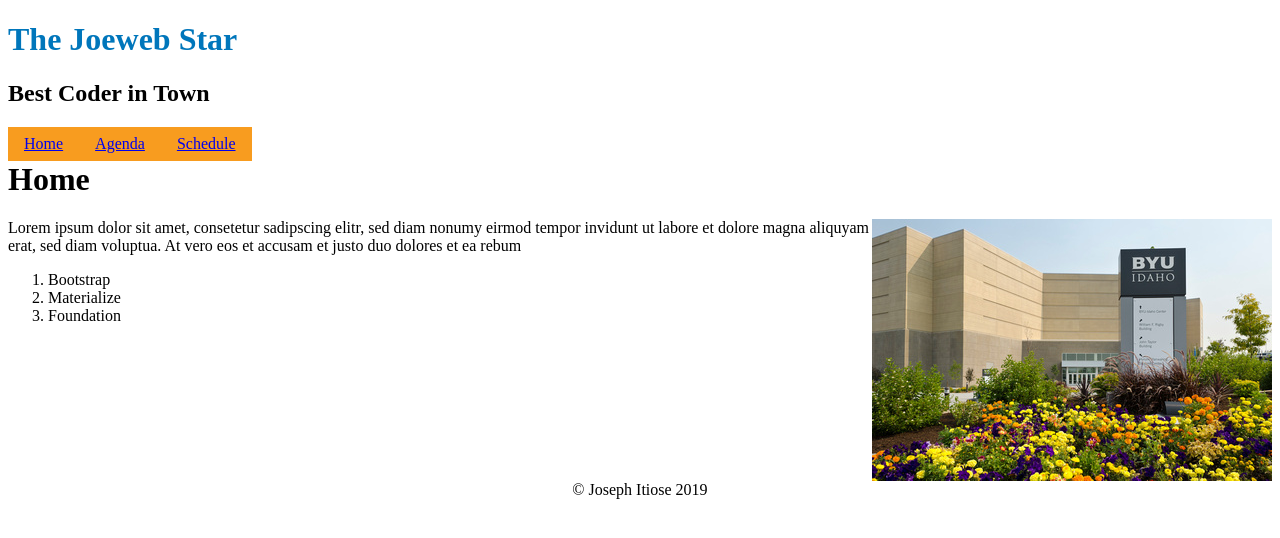
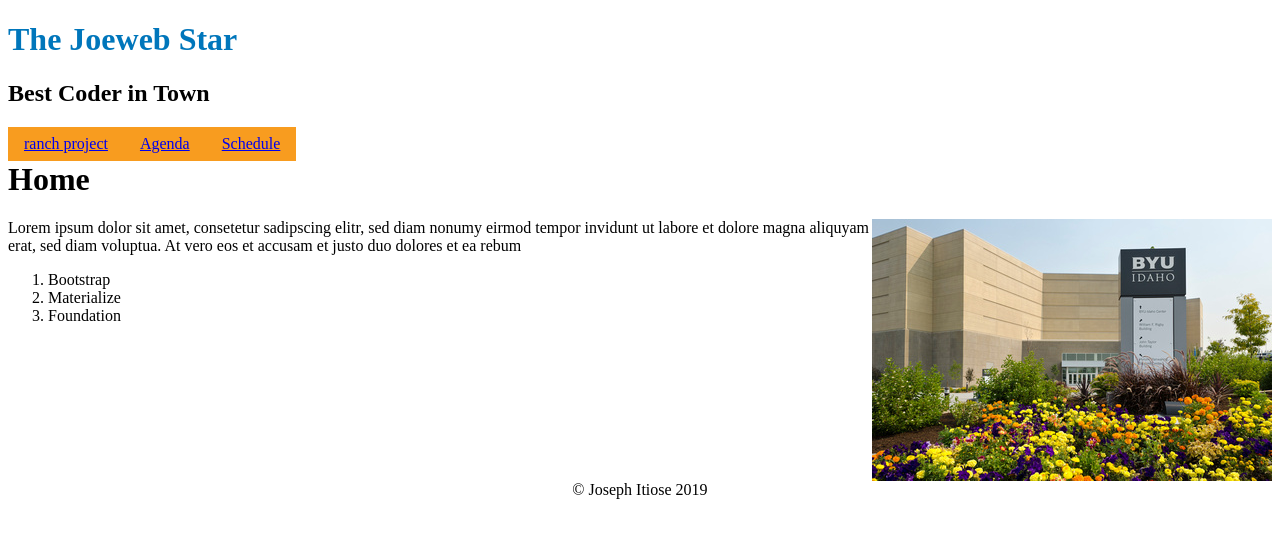
Before and after one commit to joejoe2009/joejoe2009-github.io, a plain HTML site: page index.html in a window 1280 px wide. Drawn offline with Linux system fonts and the light colour scheme.

Commit message:
updated ranch

```diff
--- a/index.html
+++ b/index.html
@@ -14,7 +14,7 @@
 
 <nav>
 <ul>
-  <li><a href="index.html">Home</a></li>
+  <li><a href="ranch">ranch project</a></li>
   <li><a href="a">Agenda</a></li>
   <li><a href="a">Schedule</a></li>
 </ul>
```
